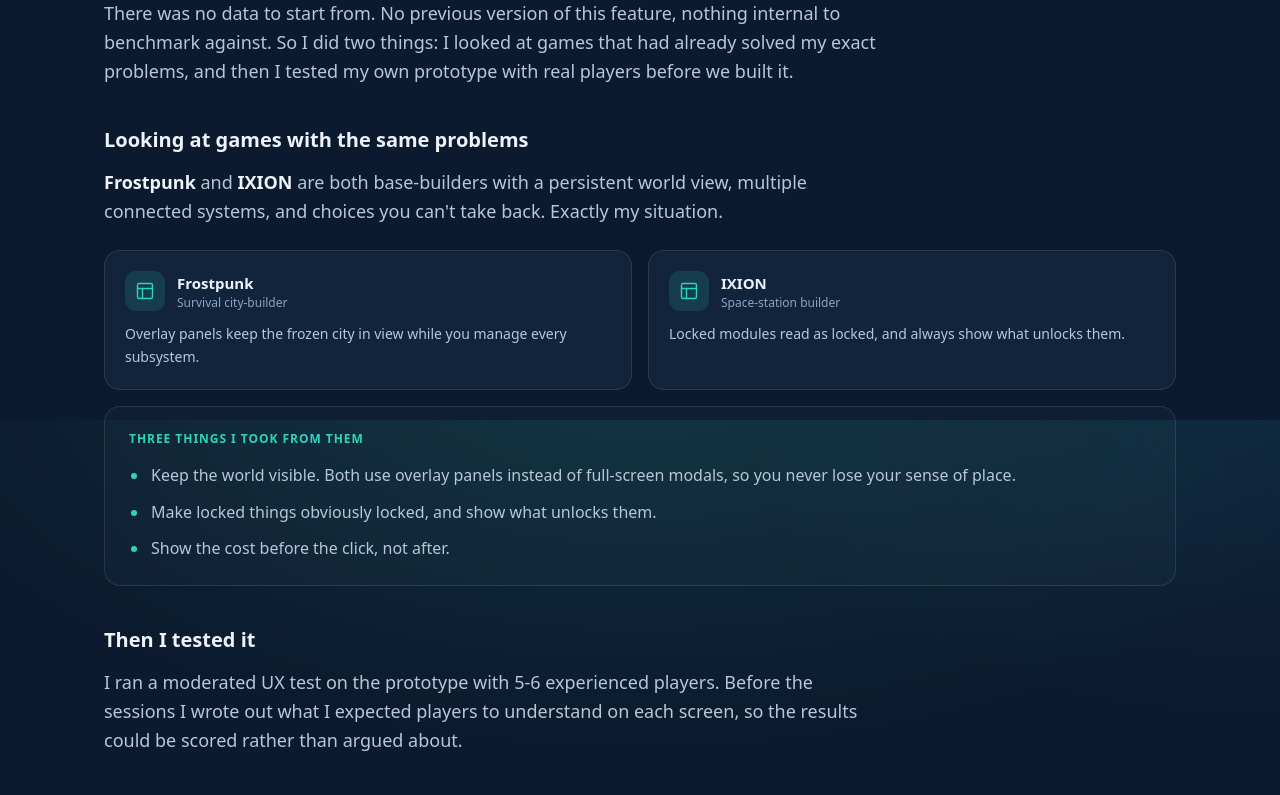
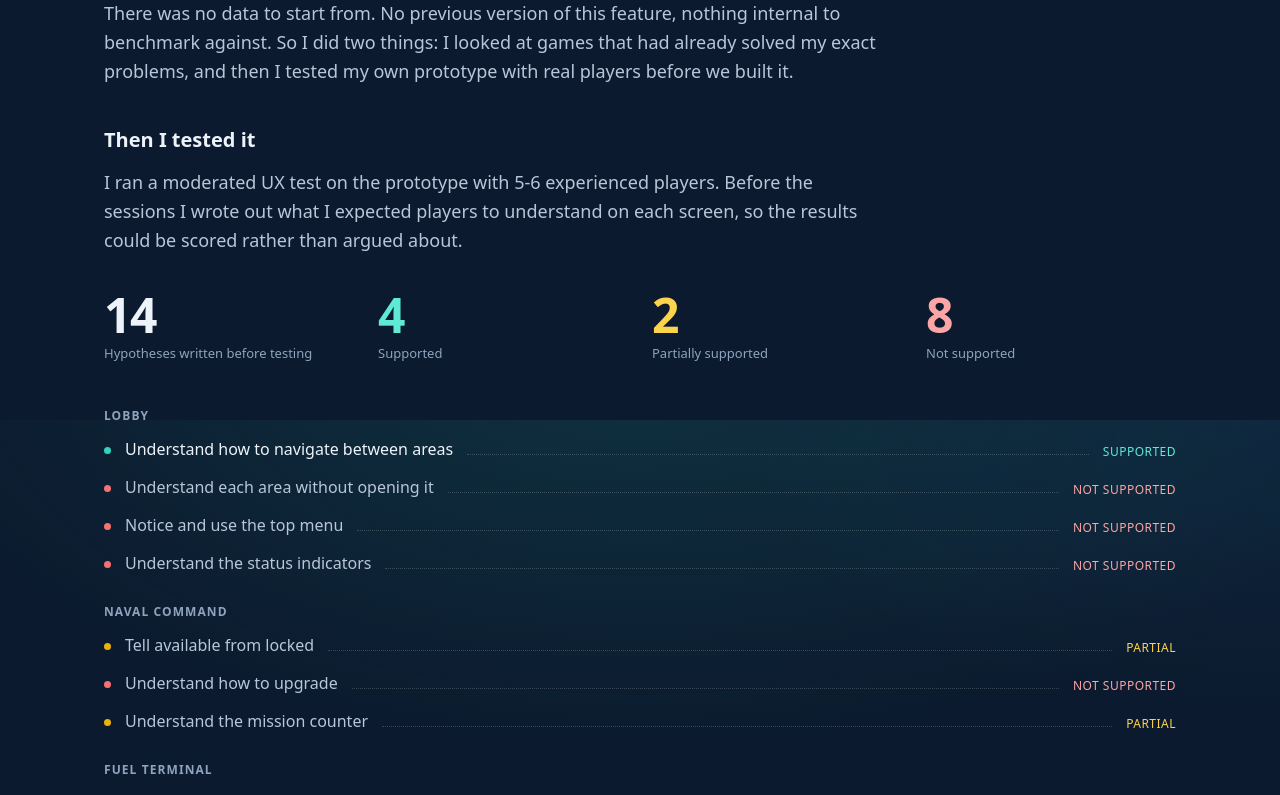
Before and after one commit to aartspiration/agi, a Next.js app: page /liberty-harbor in a window 1280 px wide. Shown: the part 3580-4375 px from the top of the page. Built offline with nearby package versions, Linux system fonts and the light colour scheme.

Commit message:
Remove games-reference block from Liberty Harbor case study

```diff
--- a/src/app/liberty-harbor/page.tsx
+++ b/src/app/liberty-harbor/page.tsx
@@ -23,17 +23,6 @@
   clock: (<><circle cx="12" cy="12" r="9" /><path d="M12 7v5l3 2" /></>),
 };
 
-const references = [
-  { name: "Frostpunk", meta: "Survival city-builder", took: "Overlay panels keep the frozen city in view while you manage every subsystem." },
-  { name: "IXION", meta: "Space-station builder", took: "Locked modules read as locked, and always show what unlocks them." },
-];
-
-const referenceTakeaways = [
-  "Keep the world visible. Both use overlay panels instead of full-screen modals, so you never lose your sense of place.",
-  "Make locked things obviously locked, and show what unlocks them.",
-  "Show the cost before the click, not after.",
-];
-
 const typeScale = [
   { spec: "24 / 600", sample: "Panel title", style: { fontSize: "24px", fontWeight: 600, letterSpacing: "-.01em" } },
   { spec: "18 / 600", sample: "Header", style: { fontSize: "18px", fontWeight: 600 } },
@@ -44,9 +33,9 @@
 const spacing = [4, 8, 12, 16, 24, 32, 48];
 
 const panelStates = [
-  { name: "Locked", note: "Not yet available — shows what unlocks it", color: "#8FA3BC" },
+  { name: "Locked", note: "Not yet available - shows what unlocks it", color: "#8FA3BC" },
   { name: "Active", note: "In progress, currently interactive", color: "#38BDF8" },
-  { name: "Completed", note: "Done — reward already claimed", color: "#2DD4BF" },
+  { name: "Completed", note: "Done - reward already claimed", color: "#2DD4BF" },
   { name: "Error", note: "Blocked or over-cost, needs attention", color: "#F87171" },
 ];
 
@@ -90,7 +79,7 @@
 
 const stats = [
   { n: "61%", l: "of players visited the base at least once" },
-  { n: "83%", l: "who reached Expeditions successfully sent ships" },
+  { n: "83%", l: "who reached Expeditions  knew how to send ships with no instructions needed" },
   { n: "71%", l: "said the rewards were clear and took little effort" },
   { n: "51%", l: "came back and sent five or more expeditions" },
 ];
@@ -338,40 +327,6 @@
               <p>There was no data to start from. No previous version of this feature, nothing internal to benchmark against. So I did two things: I looked at games that had already solved my exact problems, and then I tested my own prototype with real players before we built it.</p>
             </Measure>
 
-            <H3>Looking at games with the same problems</H3>
-            <Measure>
-              <p><strong>Frostpunk</strong> and <strong>IXION</strong> are both base-builders with a persistent world view, multiple connected systems, and choices you can&apos;t take back. Exactly my situation.</p>
-            </Measure>
-            <div className="mt-6 grid grid-cols-1 gap-4 mob:grid-cols-2">
-              {references.map((r) => (
-                <div key={r.name} className="rounded-2xl border border-hairline bg-surface p-5">
-                  <div className="mb-3 flex items-center gap-3">
-                    <span className="flex h-10 w-10 flex-none items-center justify-center rounded-[11px] bg-tag-fill text-accent">
-                      <svg width="20" height="20" viewBox="0 0 24 24" fill="none" stroke="currentColor" strokeWidth="1.7" strokeLinecap="round" strokeLinejoin="round">
-                        <rect x="3" y="3" width="18" height="18" rx="2" />
-                        <path d="M3 9h18" />
-                        <path d="M9 21V9" />
-                      </svg>
-                    </span>
-                    <div>
-                      <p className="text-[15px] font-semibold text-ink">{r.name}</p>
-                      <p className="text-xs text-ink-3">{r.meta}</p>
-                    </div>
-                  </div>
-                  <p className="text-sm leading-relaxed text-ink-2">{r.took}</p>
-                </div>
-              ))}
-            </div>
-
-            <div className="mt-4 rounded-2xl border border-hairline bg-white/[0.02] p-6">
-              <p className="mb-4 text-xs font-semibold uppercase tracking-[0.08em] text-accent">Three things I took from them</p>
-              <ul className="space-y-3">
-                {referenceTakeaways.map((t) => (
-                  <li key={t} className="relative pl-[22px] text-base leading-[1.55] text-ink-2 before:absolute before:left-0.5 before:top-[10px] before:h-1.5 before:w-1.5 before:rounded-full before:bg-accent">{t}</li>
-                ))}
-              </ul>
-            </div>
-
             <H3>Then I tested it</H3>
             <Measure>
               <p>I ran a moderated UX test on the prototype with 5-6 experienced players. Before the sessions I wrote out what I expected players to understand on each screen, so the results could be scored rather than argued about.</p>
@@ -472,7 +427,7 @@
                 <p className="mb-3.5 text-xs font-semibold uppercase tracking-[0.08em] text-accent">In the product</p>
                 <div className="space-y-3.5 text-base leading-relaxed text-ink-2">
                   <p>Upgrade path: the Fuel Terminal area boost. The locked Military Port states exactly what unlocks it, and the panel shows what you get for it.</p>
-                  <p>Cost and reward sit together at the moment of the decision — not buried in a dialog you might click past.</p>
+                  <p>Cost and reward sit together at the moment of the decision - not buried in a dialog you might click past.</p>
                 </div>
               </div>
             </div>
--- a/src/app/page.tsx
+++ b/src/app/page.tsx
@@ -24,7 +24,7 @@
   {
     icon: "▲",
     title: "Tools & AI",
-    chips: ["Figma", "After Effects", "Tableau", "AI-assisted design"],
+    chips: ["Figma", "Tableau", "AI-assisted design"],
   },
 ];
 
@@ -137,7 +137,7 @@
             >
               <div className="mb-4 aspect-video overflow-hidden rounded-[10px] bg-[linear-gradient(135deg,#295270,#12243B_55%,#1a3a5c)]">
                 <Image
-                  src="/liberty-harbor.jpg"
+                  src="/liberty-harbor.png"
                   alt="Liberty Harbor interface in World of Warships"
                   width={640}
                   height={360}
@@ -146,8 +146,7 @@
               </div>
               <h3 className="mb-2 text-lg font-semibold">Liberty Harbor</h3>
               <p className="mb-4 text-[15px] text-ink-2">
-                A base-building feature for millions of players, with no design system and nothing to build on. 61%
-                of the player base engaged with it.
+                A base-building feature for millions of players, with no design system and nothing to build on.
               </p>
               <div className="flex flex-wrap gap-2">
                 <Tag>0 to 1</Tag>
@@ -192,7 +191,7 @@
             <div className="max-w-[62ch] space-y-5 text-lg leading-[1.6] text-ink-2 [&_strong]:font-medium [&_strong]:text-ink">
               <p>
                 I&apos;m a Senior Product Designer with more than six years of experience, split across two very
-                different worlds. The first was enterprise B2B: VR and AR solutions, ERP and HR systems for people who
+                different worlds. The first was enterprise B2B: VR and AR solutions, LMS and HR systems for people who
                 live in software all day, where a small design choice either{" "}
                 <strong>saves someone time or quietly costs them an hour.</strong>
               </p>
@@ -224,7 +223,7 @@
                   </div>
                 </div>
                 <p className="text-sm leading-relaxed text-ink-2">
-                  VR/AR, ERP &amp; HR systems. A handful of expert users, living in the software all day.
+                  VR/AR, LMS &amp; HR systems. A handful of expert users, living in the software all day.
                 </p>
               </div>
 
```
Also changed, not shown: public/liberty-harbor.jpg (deleted), 1 other file (tests, documents, lock files or other folders).
